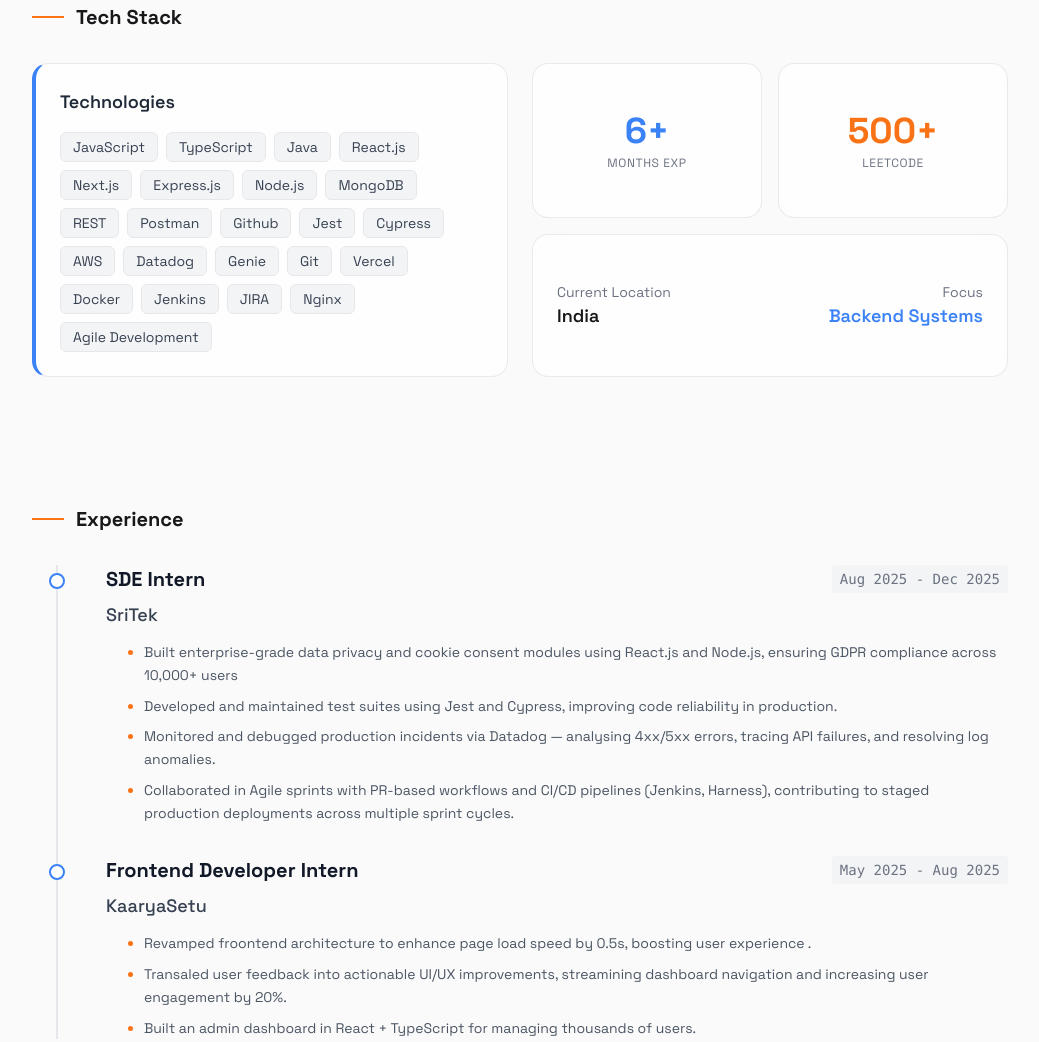
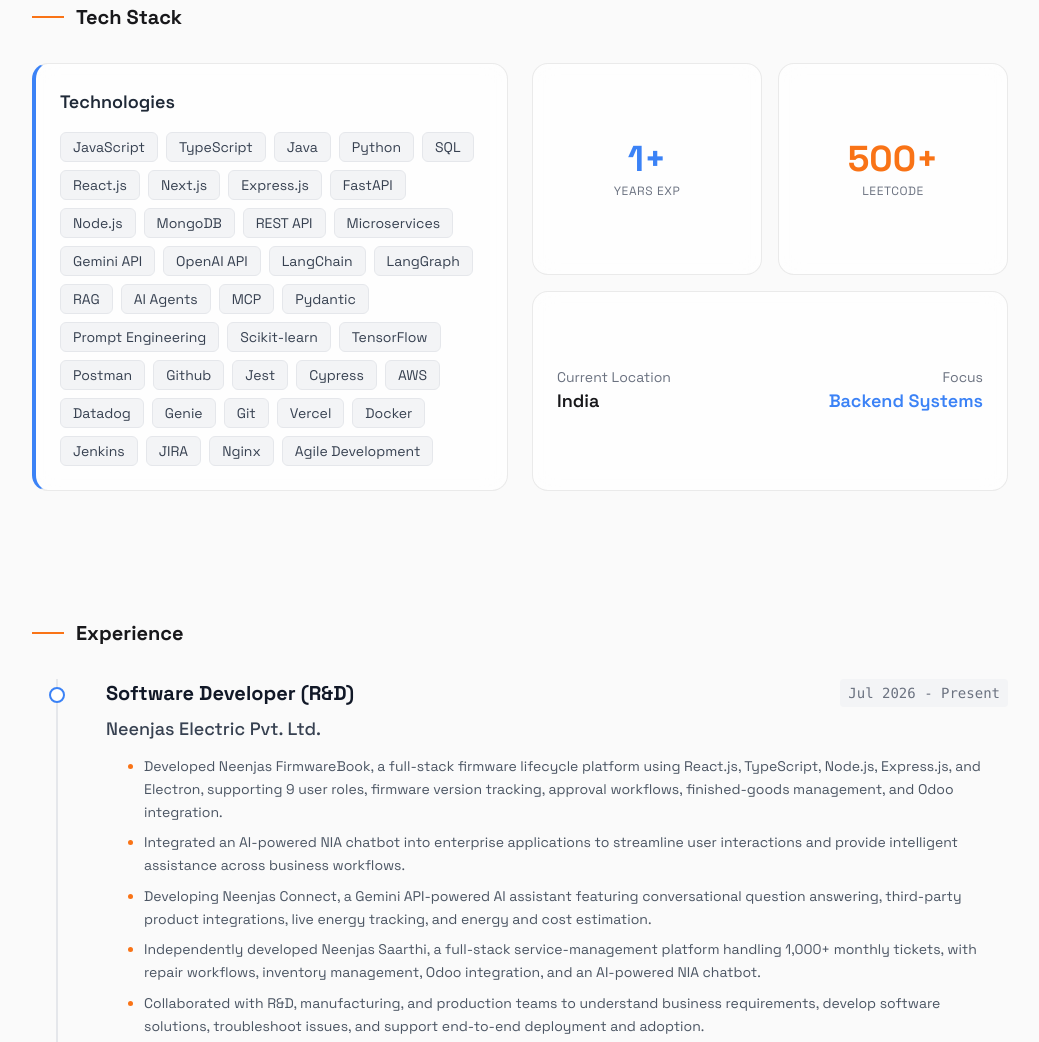
Before and after one commit to helloankitpandey/portfolio, a plain HTML site: page index.html in a window 1280 px wide. Shown: the part 893-1935 px from the top of the page, without its empty margins (120-1159 px from the left). Drawn offline with nearby package versions, Linux system fonts and the light colour scheme.

Commit message:
Add exp and skill

```diff
--- a/index.html
+++ b/index.html
@@ -352,8 +352,8 @@
                 </div>
                 <div class="grid grid-cols-2 gap-4">
                    <div class="glass-panel p-6 rounded-2xl flex flex-col justify-center items-center text-center">
-                      <span class="text-4xl font-bold text-blue-500 mb-1">6+</span>
-                      <span class="text-xs text-gray-500 uppercase tracking-wider">Months Exp</span>
+                      <span class="text-4xl font-bold text-blue-500 mb-1">1+</span>
+                      <span class="text-xs text-gray-500 uppercase tracking-wider">Years Exp</span>
                    </div>
                    <div class="glass-panel p-6 rounded-2xl flex flex-col justify-center items-center text-center">
                       <span class="text-4xl font-bold text-orange-500 mb-1">500+</span>
--- a/portfolio-data.json
+++ b/portfolio-data.json
@@ -1,10 +1,10 @@
 {
   "settings": {
-    "name": "Ankit",
-    "title": "Software Developer",
-    "location": "India",
-    "summary": "Focused on building reliable backend systems, REST APIs, and scalable architectures with Node.js, MongoDB, and AWS",
-    "profileImage": "https://iili.io/fumhEkG.jpg"
+  "name": "Ankit",
+  "title": "Software Developer | AI Engineer",
+  "location": "India",
+  "summary": "Building intelligent, production-ready applications by combining full-stack engineering, LLMs, AI agents, and scalable backend systems. Passionate about solving real-world problems through applied AI and end-to-end product development.",
+  "profileImage": "https://iili.io/fumhEkG.jpg"
   },
   "sections": {
     "hero": {
@@ -16,7 +16,7 @@
         },
         {
           "text": "View Resume",
-          "url": "https://drive.google.com/file/d/1TxMc__5fsmvMpVjA5LWCvOtu3tUKm1X7/view"
+          "url": "https://drive.google.com/file/d/1eBdMkkWag94KQXR7ae_RKZK1pfMI8K2n/view"
         }
       ]
     },
@@ -29,12 +29,27 @@
           "JavaScript",
           "TypeScript",
           "Java",
+          "Python",
+          "SQL",
           "React.js",
           "Next.js",
           "Express.js",
+          "FastAPI",
           "Node.js",
           "MongoDB",
-          "REST",
+          "REST API",
+          "Microservices",
+          "Gemini API",
+          "OpenAI API",
+          "LangChain",
+          "LangGraph",
+          "RAG",
+          "AI Agents",
+          "MCP",
+          "Pydantic",
+          "Prompt Engineering",
+          "Scikit-learn",
+          "TensorFlow",
           "Postman",
           "Github",
           "Jest",
@@ -56,6 +71,18 @@
       "enabled": true,
       "title": "Work Experience",
       "items": [
+        {
+          "company": "Neenjas Electric Pvt. Ltd.",
+          "position": "Software Developer (R&D)",
+          "period": "Jul 2026 - Present",
+          "description": [
+            "Developed Neenjas FirmwareBook, a full-stack firmware lifecycle platform using React.js, TypeScript, Node.js, Express.js, and Electron, supporting 9 user roles, firmware version tracking, approval workflows, finished-goods management, and Odoo integration.",
+            "Integrated an AI-powered NIA chatbot into enterprise applications to streamline user interactions and provide intelligent assistance across business workflows.",
+            "Developing Neenjas Connect, a Gemini API-powered AI assistant featuring conversational question answering, third-party product integrations, live energy tracking, and energy and cost estimation.",
+            "Independently developed Neenjas Saarthi, a full-stack service-management platform handling 1,000+ monthly tickets, with repair workflows, inventory management, Odoo integration, and an AI-powered NIA chatbot.",
+            "Collaborated with R&D, manufacturing, and production teams to understand business requirements, develop software solutions, troubleshoot issues, and support end-to-end deployment and adoption."
+          ]
+        },
         {
           "company": "SriTek",
           "position": "SDE Intern",
@@ -135,8 +162,8 @@
       "title": "Education",
       "items": [
         {
-          "institution": "Feroze Gandhi Institute Of Engineering And Technology",
-          "degree": "BTech - Computer Science and Engineering (CGPA: 7.9/10)",
+          "institution": "Dr. A.P.J. Abdul Kalam Technical University (AKTU)",
+          "degree": "BTech - Computer Science and Engineering (CGPA: 8.0/10)",
           "period": "2022 - 2026"
         },
         {
```
